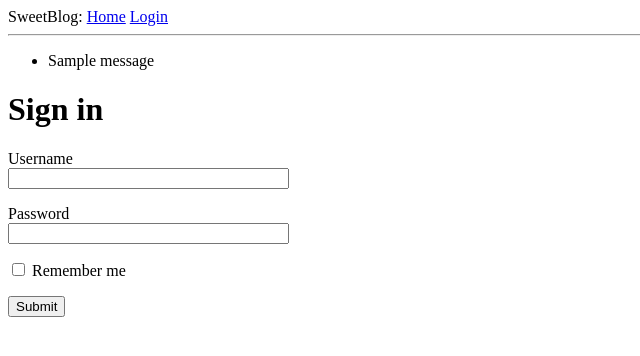
After one commit to xj894976677/SweetBlog, a Flask app: template app/templates/login.html in a window 1280 px wide. The commit adds this page. Shown: the top 356 px of the page, without its empty margins (0-640 px from the left). Run offline with Flask 2, Linux system fonts and the light colour scheme; the template is opened without the code that fills it, so the values that code supplies are empty, except form fields; one stand-in notice (Sample message) is shown; form fields are guessed from the names that the template uses.

Commit message:
加入登陆模板

```diff
--- a/app/templates/base.html
+++ b/app/templates/base.html
@@ -9,8 +9,21 @@
     {% endif %}
 </head>
 <body>
-    <div>SweetBlog:<a href="/index">goToHome</a></div>
+    <div>
+        SweetBlog:
+        <a href="/index">Home</a>
+        <a href="/login">Login</a>
+    </div>
     <hr>
+    {% with messages = get_flashed_messages() %}
+    {% if messages %}
+    <ul>
+        {% for message in messages %}
+        <li>{{ message }}</li>
+        {% endfor %}
+    </ul>
+    {% endif %}
+    {% endwith %}
     {% block content %}
     {% endblock %}
 </body>
--- /dev/null
+++ b/app/templates/login.html
@@ -0,0 +1,25 @@
+{% extends "base.html" %}
+{% block content %}
+<h1>Sign in</h1>
+<form action="" method="post" novalidate>
+    {{form.hidden_tag()}}
+    <p>
+        {{form.username.label}}
+        <br>
+        {{form.username(size=32)}}
+        {% for error in form.username.errors %}
+        <span style="color: red;">{{ error }}</span>
+        {% endfor %}
+    </p>
+    <p>
+        {{form.password.label}}
+        <br>
+        {{form.password(size=32)}}
+        {% for error in form.password.errors %}
+            <span style="color: red;">{{ error }}</span>
+        {% endfor %}
+    </p>
+    <p>{{form.remember_me()}} {{form.remember_me.label}}</p>
+    <p>{{form.submit()}}</p>
+</form>
+{% endblock %}
```
